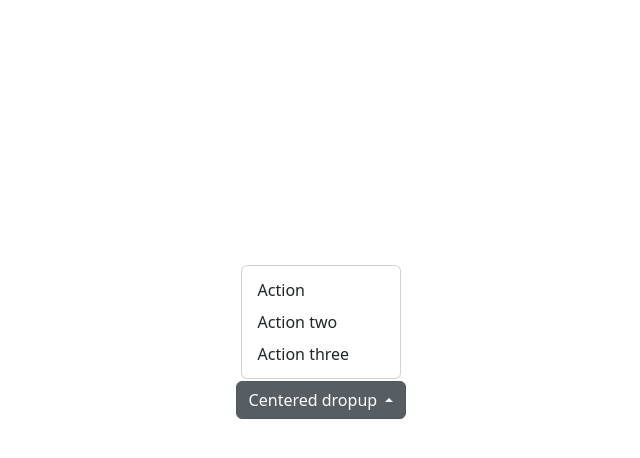
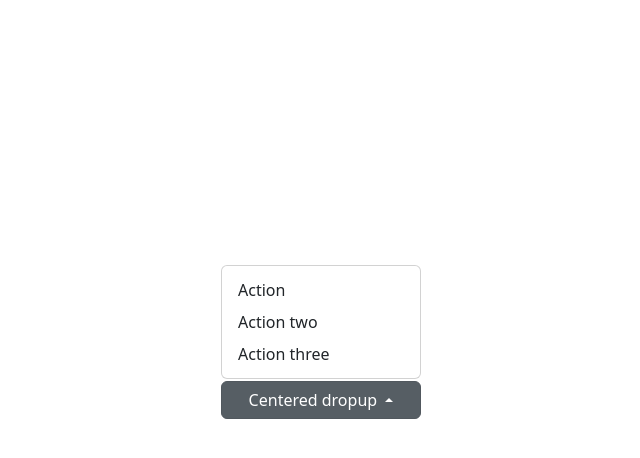
Before and after one commit to inntenz/rendertest, a website: page public/index.html in a window 1280 px wide. Both pictures are taken after a click on the button "Centered dropup". Shown: the whole page, without its empty margins (319-959 px from the left). Drawn offline with nearby package versions, Linux system fonts and the light colour scheme.

Commit message:
Update index.html

```diff
--- a/public/index.html
+++ b/public/index.html
@@ -13,6 +13,12 @@
       display: flex;
       justify-content: center;
       align-items: center;
+    }
+    .dropdown-toggle {
+      width: 200px;
+    }
+    .dropdown-menu {
+      width: 200px;
     }
   </style>
 </head>
```
